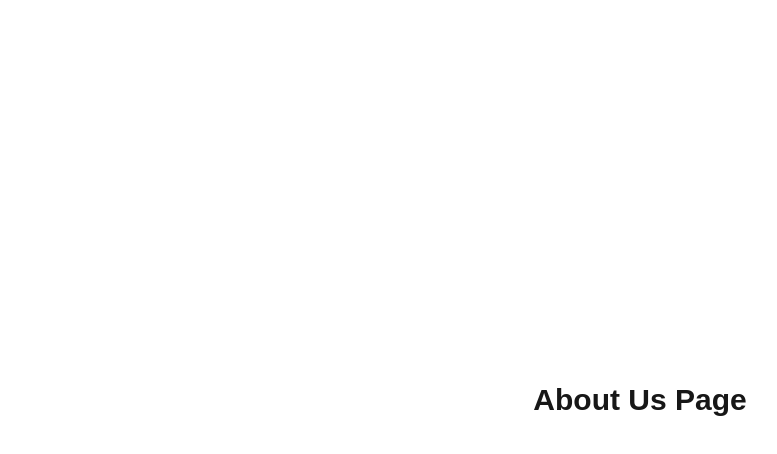
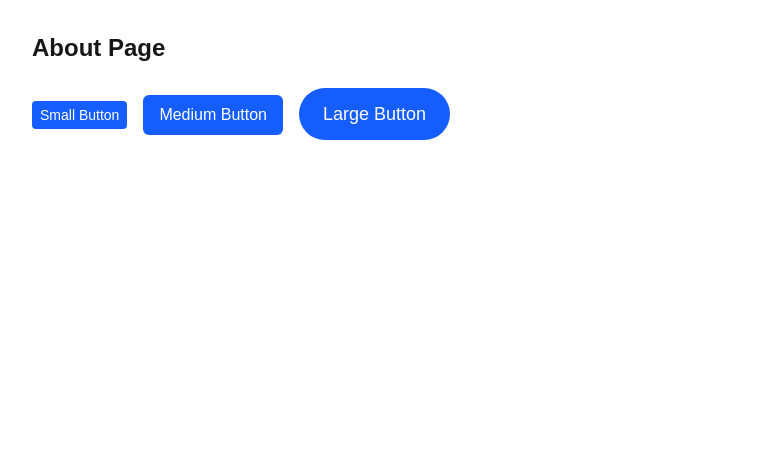
Before and after one commit to amosamue/alx-project-0x02-setup, a Next.js app in the folder alx-project-0x02/: page /about in a window 1280 px wide. Shown: the top 454 px of the page, without its empty margins (0-777 px from the left). Built offline with nearby package versions, Linux system fonts and the light colour scheme.

Commit message:
Add reusable Button component and use it in About page

```diff
--- /dev/null
+++ b/alx-project-0x02/components/common/Button.tsx
@@ -0,0 +1,19 @@
+// components/common/Button.tsx
+import React from "react";
+import { type ButtonProps } from "@/interfaces";
+
+export default function Button({ size, shape, children }: ButtonProps) {
+  const sizeClasses = {
+    small: "px-2 py-1 text-sm",
+    medium: "px-4 py-2 text-base",
+    large: "px-6 py-3 text-lg",
+  };
+
+  return (
+    <button
+      className={`bg-blue-600 text-white ${sizeClasses[size]} ${shape}`}
+    >
+      {children}
+    </button>
+  );
+}
--- a/alx-project-0x02/pages/about.tsx
+++ b/alx-project-0x02/pages/about.tsx
@@ -1,10 +1,15 @@
 // pages/about.tsx
-import React from "react";
+import Button from "@/components/common/Button";
 
-export default function AboutPage() {
+export default function About() {
   return (
-    <div className="flex justify-center items-center min-h-screen">
-      <h1 className="text-3xl font-bold">About Us Page</h1>
+    <div className="p-8">
+      <h1 className="text-2xl font-bold mb-6">About Page</h1>
+      <div className="space-x-4">
+        <Button size="small" shape="rounded-sm">Small Button</Button>
+        <Button size="medium" shape="rounded-md">Medium Button</Button>
+        <Button size="large" shape="rounded-full">Large Button</Button>
+      </div>
     </div>
   );
 }
```
